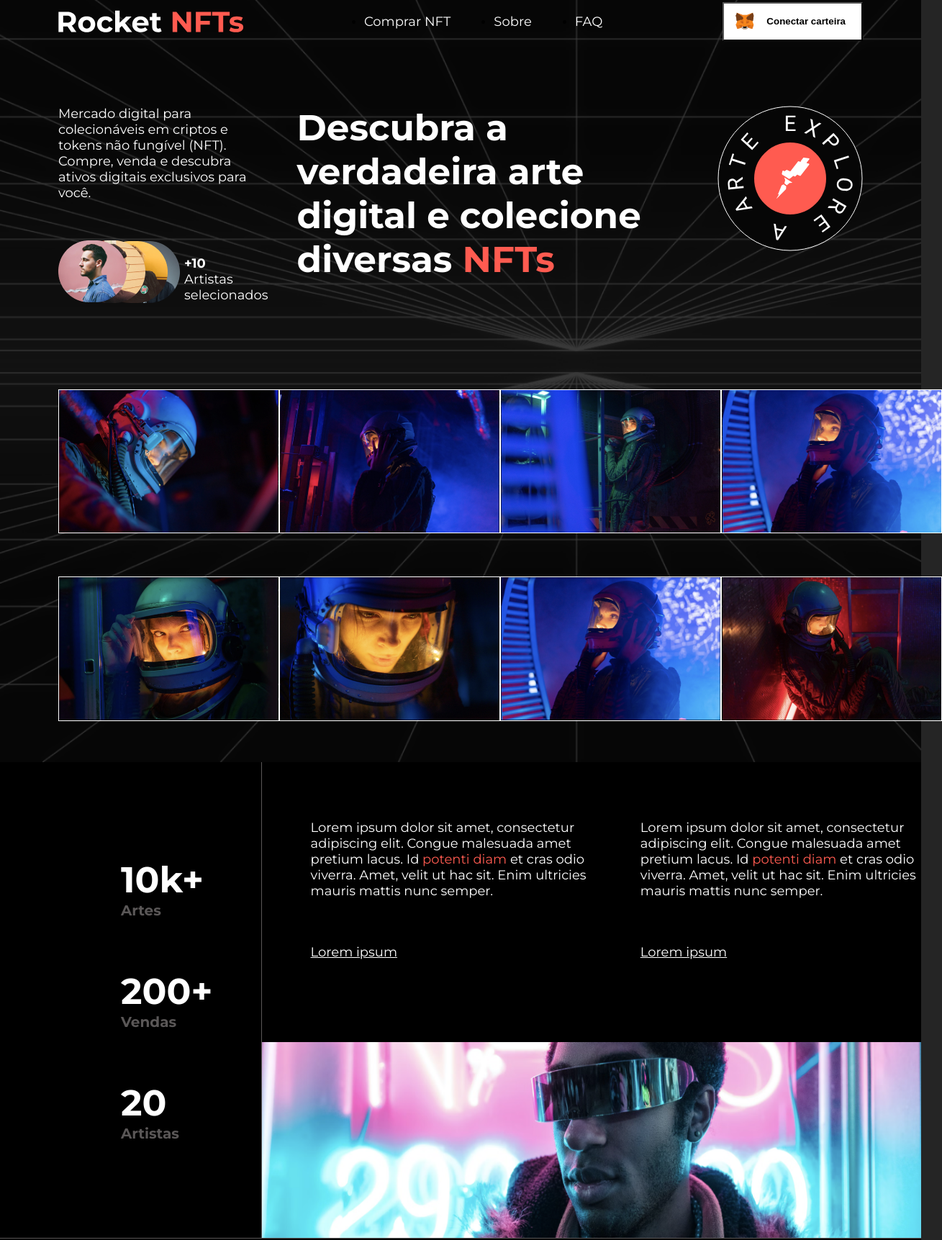
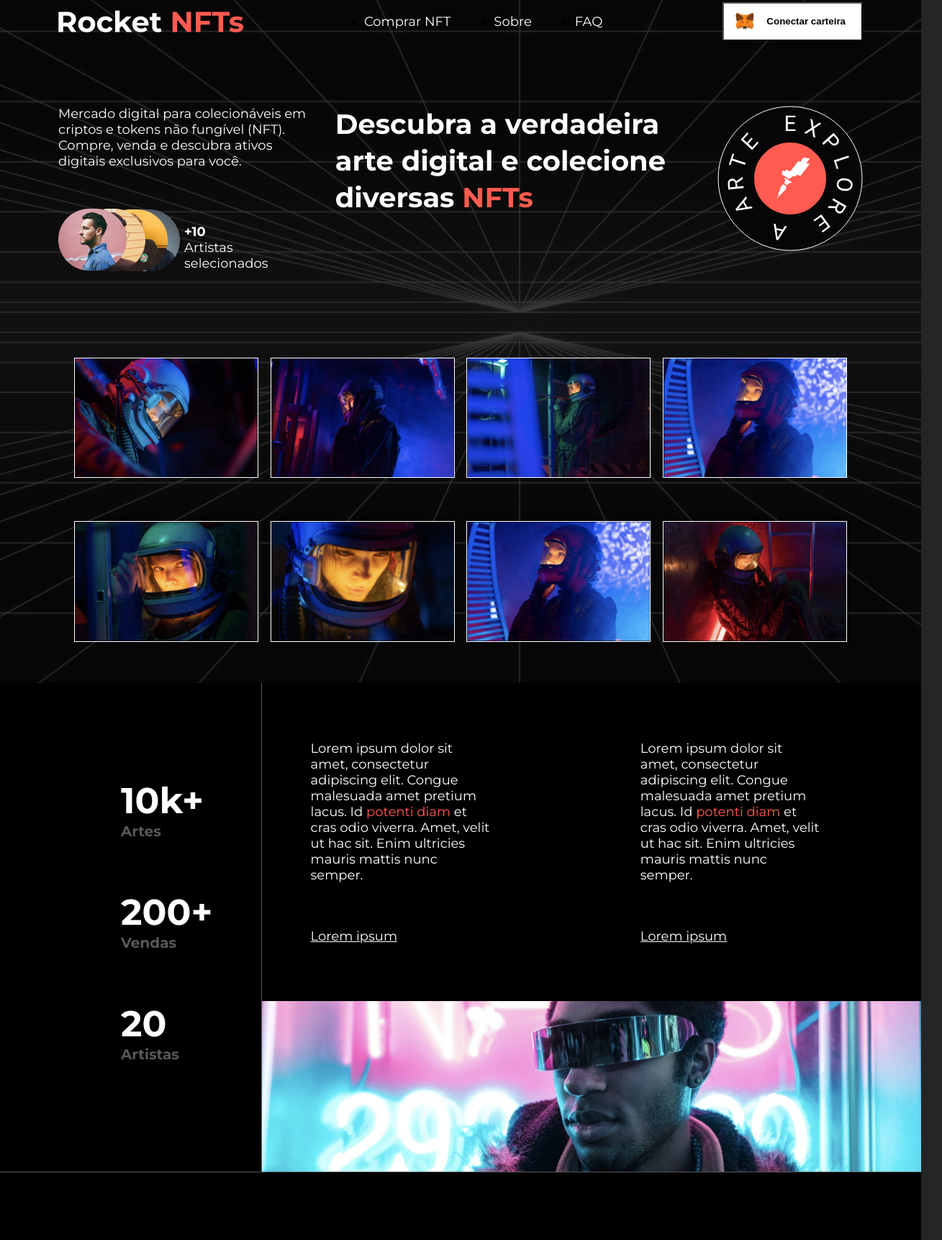
Before and after one commit to AndreGoncalves2/landing-page-nft, a plain HTML site: page index.html in a window 1280 px wide. Shown: the part 54-1777 px from the top of the page at 72% size, 1309 px wide, since content can reach past the window. Drawn offline with Linux system fonts and the light colour scheme.

Commit message:
Update style.css

```diff
--- a/style.css
+++ b/style.css
@@ -13,7 +13,6 @@ body {
   font-size: 1.6rem;
   font-family: 'Montserrat', sans-serif;
   line-height: 2rem;
-
   background-color: #252525;
 }
 
@@ -136,10 +135,11 @@ main .card1 {
 }
 
 main h1 {
+  max-width: 57rem;
   text-align: left;
   font-weight: bold;
-  font-size: 5rem;
-  line-height: 6.1rem;
+  font-size: clamp(.1rem, 3vw, 5rem);
+  line-height: clamp(1rem, 4vw, 6.1rem);
 
   color: #FFFFFF;
 }
@@ -158,10 +158,12 @@ main h1 span {
 #galery .grup2,
 #galery .grup1 {
   display: flex;
-  justify-content: space-around;
+  gap: 1.66rem;
+  justify-content: center;
 }
 
 #galery img {
+  width: 20vw;
   border: 1px solid #FFFFFF;
 }
 
@@ -198,10 +200,6 @@ main h1 span {
   color: #FFFFFF;
 }
 
-#part2 {
-
-}
-
 #part2 .about {
   width: 100%;
   margin-top: 8rem;
@@ -227,6 +225,7 @@ main h1 span {
 
 .about p {
   margin-left: 6.8rem;
+  margin-right: 13.8rem;
   max-width: 40rem;
 
   font-weight: 400;
@@ -355,14 +354,14 @@ main h1 span {
   display: grid;
   grid-template-areas: 'A B C'
   'D E F';
-  gap: 11rem;
+  gap: 4vw;
 }
 
 .artistContrast,
 .artist {
   display: flex;
   align-items: center;
-  gap: 4rem;
+  justify-content: space-around;
 
   max-width: 35rem ;
   height: 15rem;
@@ -529,7 +528,6 @@ form button {
 
 .footerSpace2 ul li a:hover {
   color: #ffffff;
-  transform: scale(1.5);
 }
 
 .footerSpace2 ul span {
```
